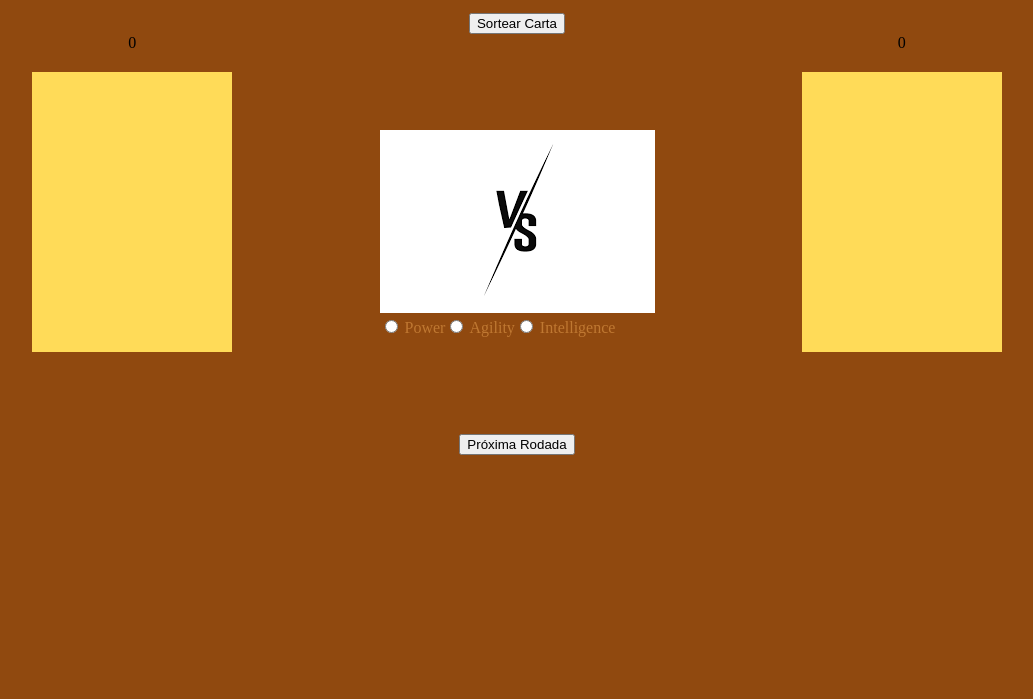
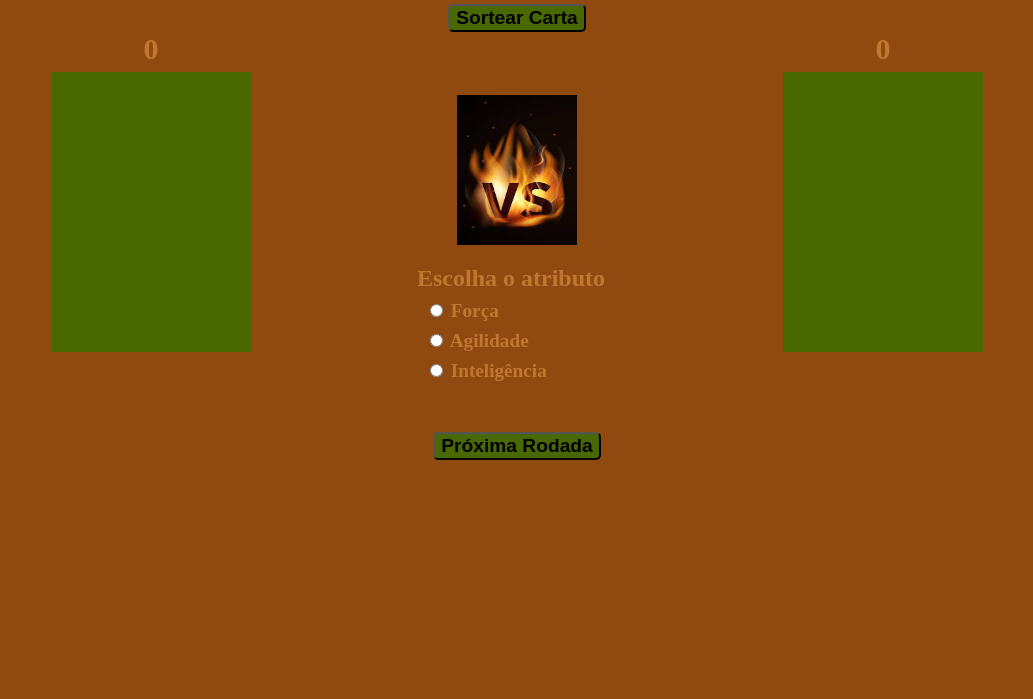
Before and after one commit to bebossi/Super-Trunfo, a plain HTML site: page index.html in a window 1280 px wide. Shown: the part 101-800 px from the top of the page, without its empty margins (123-1156 px from the left). Drawn offline with Linux system fonts and the light colour scheme.

Commit message:
Jogo pronto, porém sem a maquina jogar

```diff
--- a/game.js
+++ b/game.js
@@ -88,8 +88,6 @@ class Game {
             return this.shuffleCards(spaceCardP1);
           }
           this.takenCards.push(this.player1Cards, this.player2Cards);
-          console.log(this.takenCards)
-
 
         const img1 = document.createElement("img");
         img1.setAttribute("src", `./imagens/${this.allCards.indexOf(this.player1Cards)}.jpg`);
@@ -106,6 +104,10 @@ class Game {
         attributesCharacter.innerHTML = `<p>Power:${this.player1Cards.attributesCharacter.power}</p>
            <p>Agility:${this.player1Cards.attributesCharacter.agility} </p>
            <p>Intelligence:${this.player1Cards.attributesCharacter.intelligence}</p> `;
+
+           if(this.takenCards.length == 8){
+            alert("FIM DE JOGO")
+           }
     }
 
     chooseAttribute() {
@@ -138,6 +140,7 @@ class Game {
                 scoreP2.innerText = Number(scoreP2.innerText) + 1
             }
         };
+
     }
 
     exibirCardP2(spaceCardP2) {
@@ -180,4 +183,5 @@ class Game {
 
 
 
+
 }
--- a/index.html
+++ b/index.html
@@ -22,19 +22,20 @@
             <div id="spaceCardP1"></div>
         </div>
         <div id="btnAttribute">
-            <img src="./imagens/vs.png"/>
+            <img src="./imagens/vs.jpg"/>
             <section id="attributes">
+                <h1> Escolha o atributo</h1>
             <div>
                 <input type="radio" id="attributePower" name="attributes" value="Power">
-                <label for="attributePower">Power</label>
+                <label for="attributePower">Força</label>
             </div>
             <div>
                 <input type="radio" id="attributeAgility" name="attributes" value="Agility">
-                <label for="attributeAgility">Agility</label>
+                <label for="attributeAgility">Agilidade</label>
             </div>
             <div>
                 <input type="radio" id="attributeIntelligence" name="attributes" value="Intelligence">
-                <label for="attributeIntelligence">Intelligence</label>
+                <label for="attributeIntelligence">Inteligência</label>
             </div>
         </section>
         </div>
--- a/style.css
+++ b/style.css
@@ -1,12 +1,24 @@
 #cabecalho {
     text-align: center;
-    color:rgb(234, 135, 96)
+    color:rgb(191, 120, 50)
+}
 
+#cabecalho h1 {
+  font-size: 40px;
+  margin: 0;
 }
 
 #cabecalho img {
     width: 100%;
     height: 100%;
+}
+#btnShuffleCards {
+    background-color: #4a6800;
+    color: black;
+    border-radius: 5px;
+    font-size: larger;
+    font-weight: bold;
+
 }
 
 .players {
@@ -23,9 +35,7 @@
     height: 400px;
     display: flex;
     flex-direction: column;
-    /* justify-content: center; */
     align-items: center;
-    row-gap: 20px;
 }
 
 #player2Side {
@@ -33,32 +43,48 @@
     height: 400px;
     display: flex;
     flex-direction: column;
-    /* justify-content: center; */
     align-items: center;
-    row-gap: 20px;
 }
 
 #spaceCardP1 {
     width: 200px;
     height: 280px;
     justify-content: center;
-    background-color: #ffdb58;
+    background-color: #4a6800;
 }
 
 #spaceCardP2 {
     width: 200px;
     height: 280px;
     justify-content: center;
-    background-color: #ffdb58;
+    background-color: #4a6800;
 }
 
 #btnAttribute {
+    display: flex;
     align-items: center;
+    flex-direction: column;
     color: rgb(191, 120, 50);
+}
+#btnAttribute img {
+    height: 150px;
+    width: 60%;
+    padding: 20px;
 }
 
 #attributes {
-    display: flex;
+    display: block;
+    font-size: larger;
+    font-weight: bolder;
+    width: 200px;
+}
+#attributes h1{
+    margin: 0;
+    font-size: 24px;
+}
+
+#attributes div{
+  margin: 8px;
 }
 
 .img {
@@ -67,30 +93,47 @@
 }
 
 .attributesCharacter {
-    width: 200px;
+    width: 197px;
     height: 100px;
-    background-color: #90490f;
+    background-color: #4a6800;
     color: rgb(191, 120, 50);
-
-}
-.attributesCharacter p {
-    background-color: #90490f;
+    border: 3px;
+    border-style:solid;
+    border-color: #b38f0e;
+    border-radius: 5px;
 }
 
-.scoreP1 {
+#scoreP1 {
     width: 100px;
     height: 40px;
-    color: rgb(255, 255, 255);
+    color: rgb(191, 120, 50);
+    display: flex;
+    justify-content: center;
+    font-size: 30px;
+    font-weight: 900
 }
 
 
-.scoreP2 {
+#scoreP2 {
     width: 100px;
     height: 40px;
+    display: flex;
+    justify-content: center;
     color: rgb(191, 120, 50);
+    font-size: 30px;
+    font-weight: 900
+
 }
 
 #proximaRodada {
     display: flex;
     justify-content: center;
 }
+#BtnProxima{
+    background-color: #4a6800;
+    color: black;
+    border-radius: 5px;
+    font-size: larger;
+    font-weight: bold;
+
+}
```
Also changed, not shown: index.js (+0 -9 lines), imagens/1.jpg, imagens/5.jpg, imagens/6.jpg, imagens/vs.jpg (added), imagens/vs.png (deleted).
